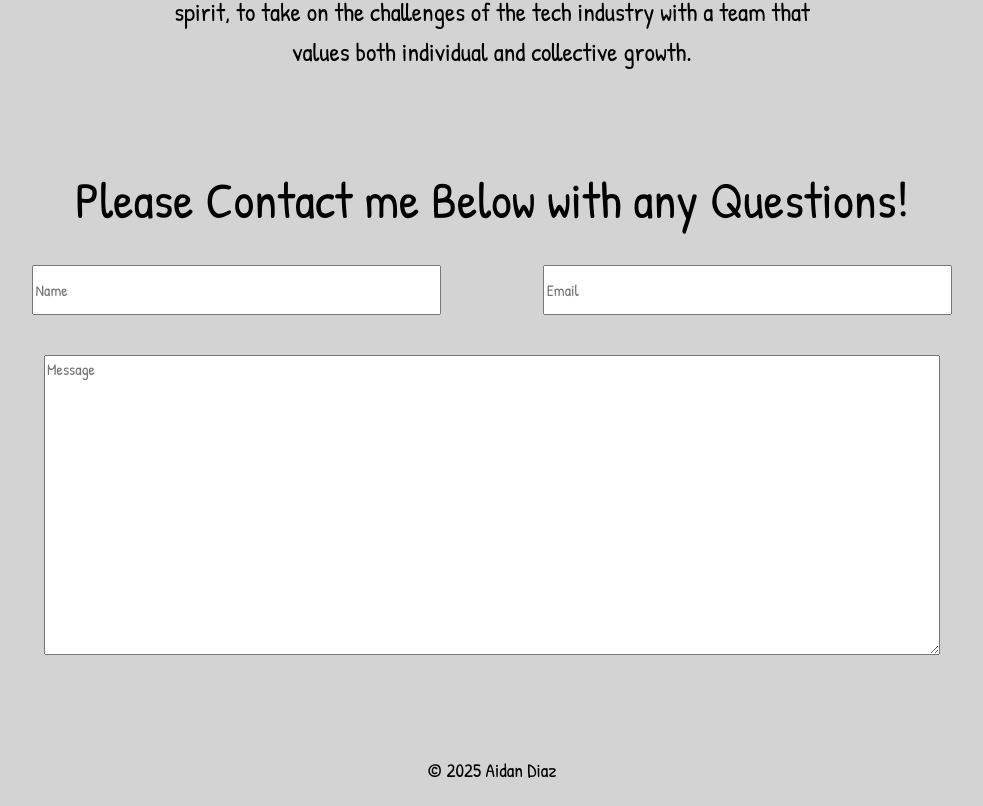
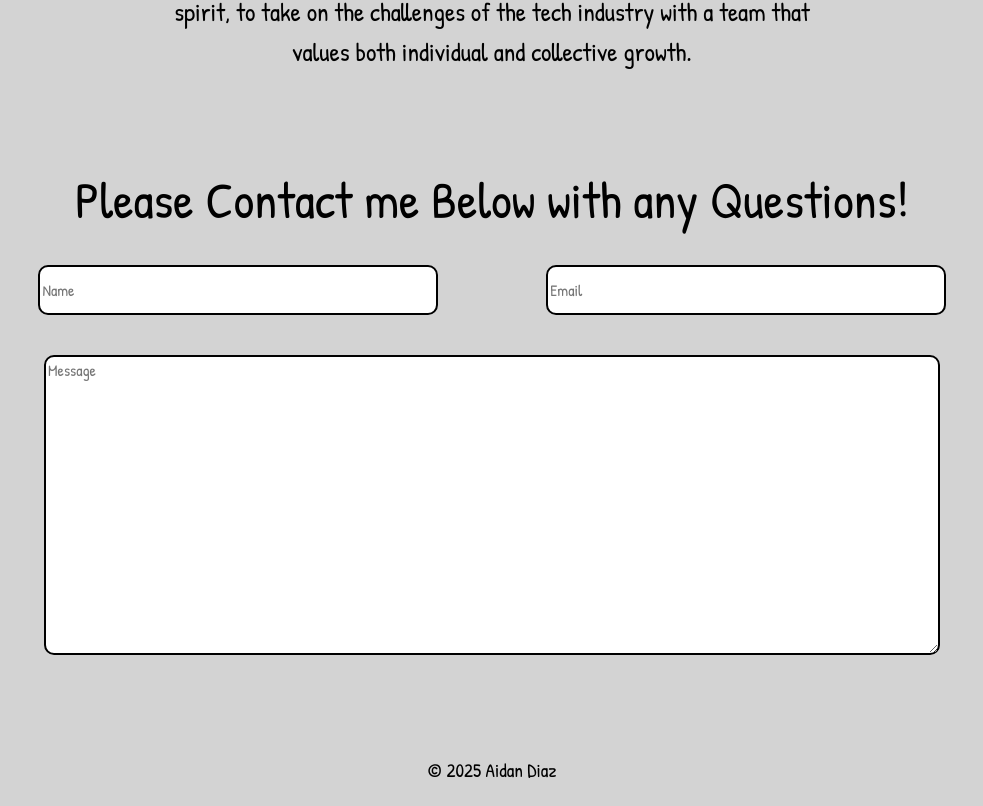
Before and after one commit to aidan-diaz/reactPortfolio, a React (Vite) app: page / in a window 1280 px wide. Shown: the part 2002-2808 px from the top of the page, without its empty margins (148-1131 px from the left). Built offline with nearby package versions, Linux system fonts and the light colour scheme.

Commit message:
more styling updates for Contact.jsx

```diff
--- a/src/css/App.css
+++ b/src/css/App.css
@@ -142,6 +142,7 @@ header {
 .contactFormTitle {
   margin-top: 4rem;
   font-size: 2rem;
+  text-align: center;
 }
 
 .contactForm {
@@ -157,8 +158,10 @@ header {
 }
 
 .senderInfo input {
-  width: 40%;
+  width: 39%;
   height: 50px;
+  border: 2.5px solid black;
+  border-radius: 10px;
 }
 
 .senderMessage {
@@ -168,6 +171,8 @@ header {
 textarea {
   width: 100%;
   height: 300px;
+  border: 2.5px solid black;
+  border-radius: 10px;
 }
 
 /* FOOTER */
```
